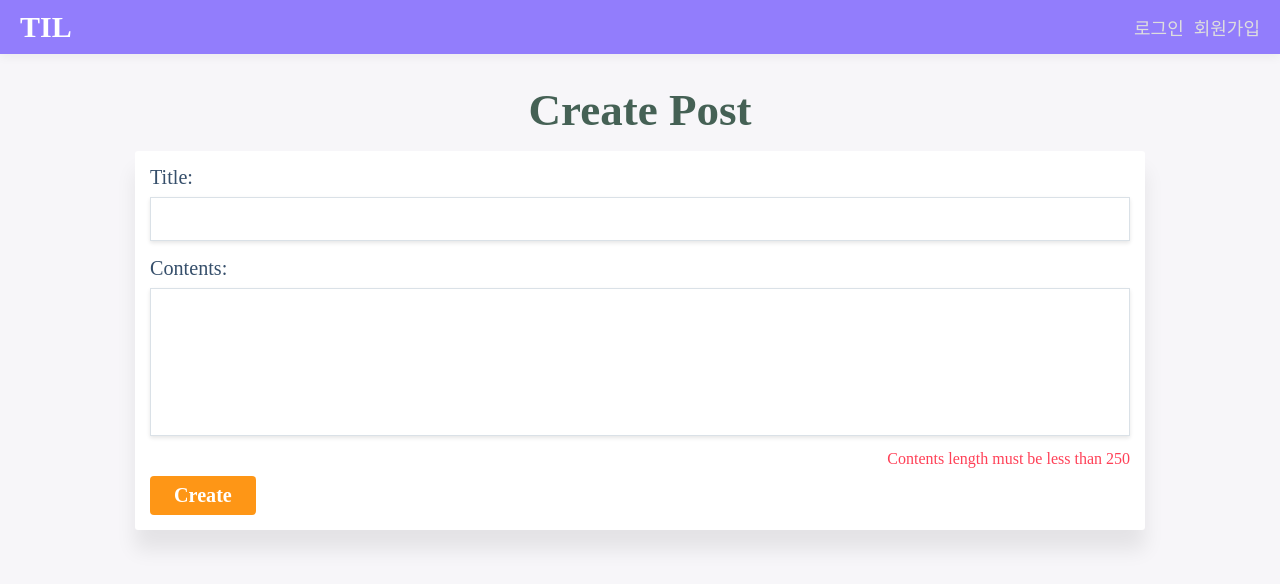
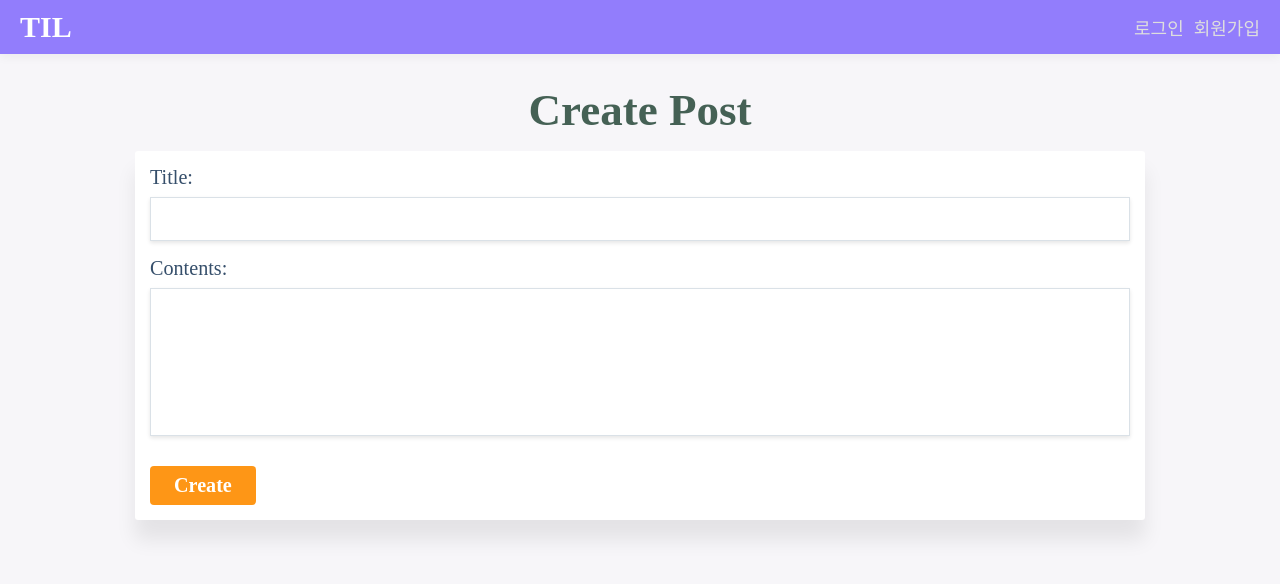
Before and after one commit to wonsikgo/vue-endgame, a Vue app in the folder vue-til/: page /add in a window 1280 px wide. Shown: the top 584 px of the page. Built offline with nearby package versions, Linux system fonts and the light colour scheme; a web font is replaced by a local one.

Commit message:
콘텐츠 길이 유효성검사 추가

```diff
--- a/vue-til/src/components/posts/PostAddForm.vue
+++ b/vue-til/src/components/posts/PostAddForm.vue
@@ -10,7 +10,10 @@
         <div>
           <label for="contents">Contents:</label>
           <textarea id="contents" type="text" rows="5" v-model="contents" />
-          <p class="validation-text warning isContentTooLong">
+          <p
+            class="validation-text warning isContentTooLong"
+            v-if="isContentsValid"
+          >
             Contents length must be less than 250
           </p>
         </div>
@@ -32,6 +35,11 @@ export default {
       contents: '',
       logMessage: '',
     };
+  },
+  computed: {
+    isContentsValid() {
+      return this.contents.length > 250;
+    },
   },
   methods: {
     async submitForm() {
```
